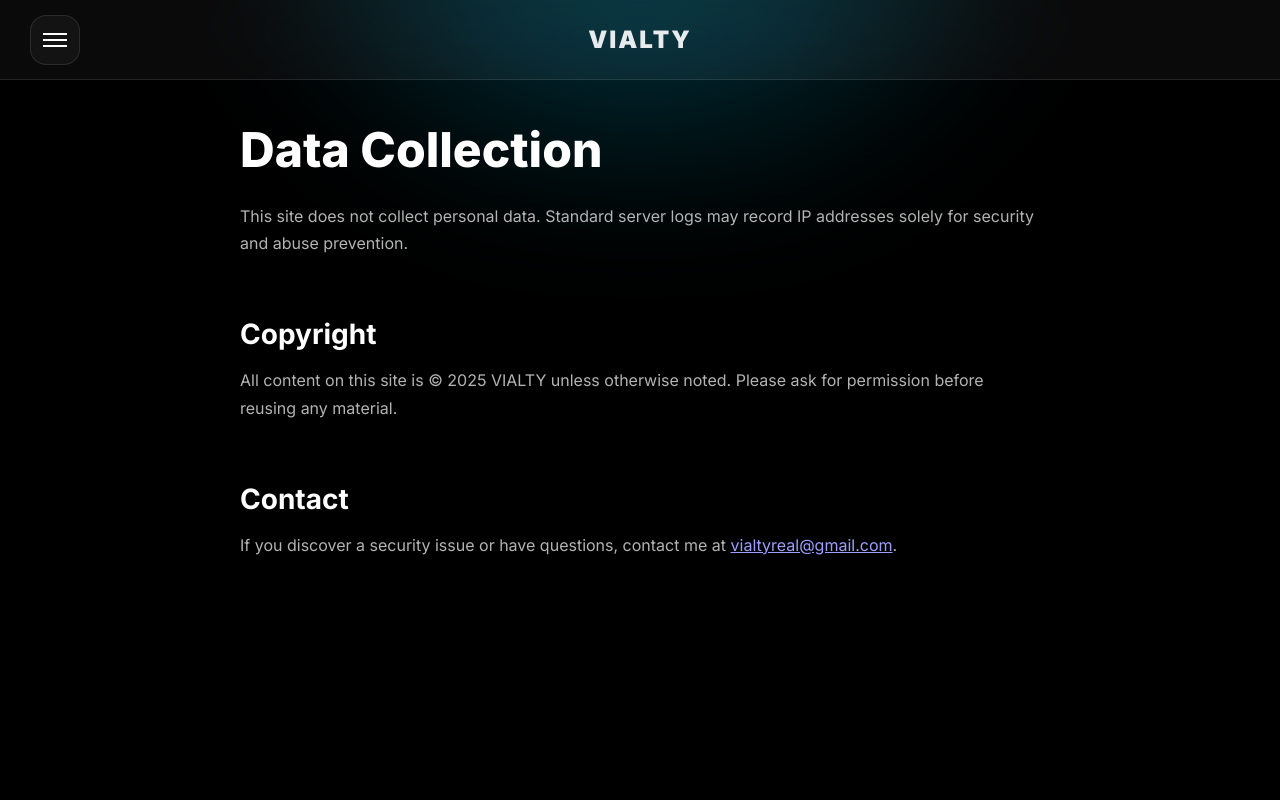
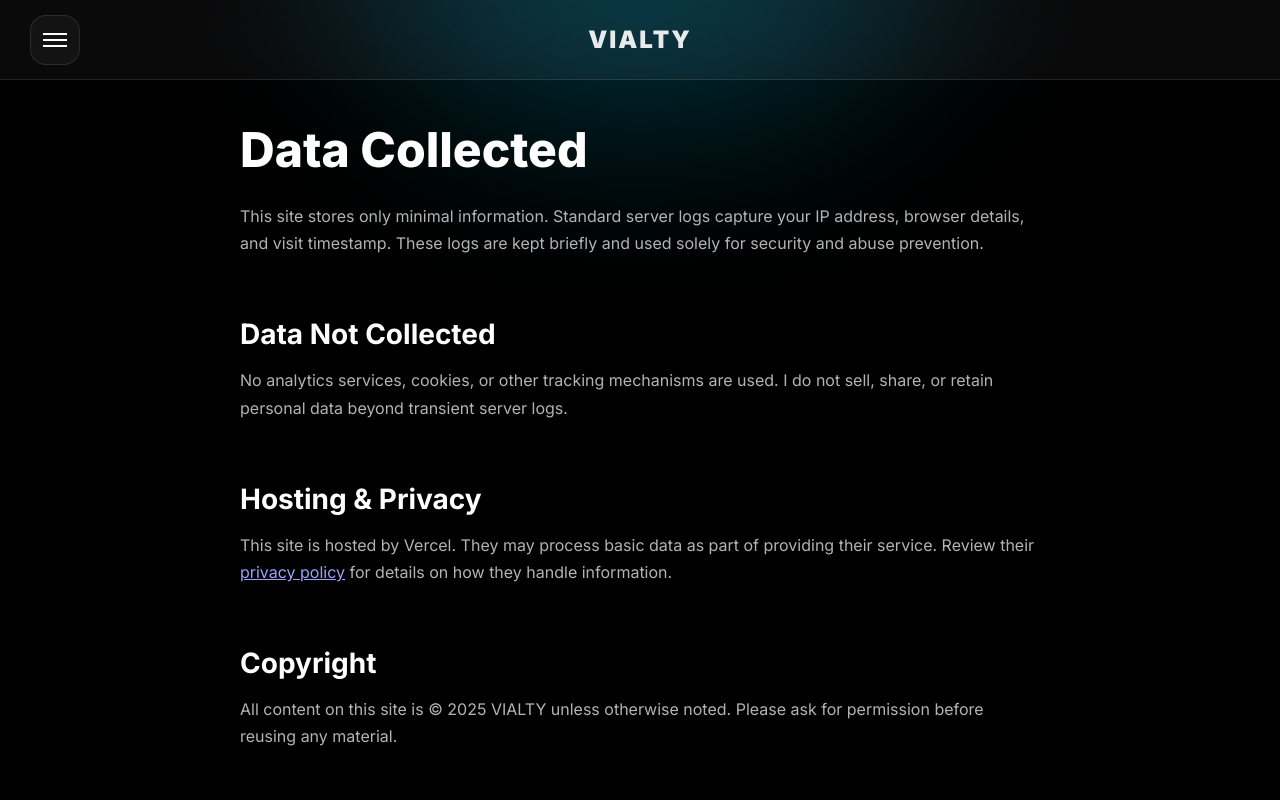
Before and after one commit to vialtyfake/vialty-blog, a website: page public/security.html in a window 1280 px wide. Shown: the top 800 px of the page. Drawn offline with Linux system fonts and the light colour scheme.

Commit message:
docs: expand security page

```diff
--- a/public/security.html
+++ b/public/security.html
@@ -42,8 +42,18 @@
       <section class="page-section">
         <div class="page-container">
           <section class="data-collection">
-            <h1>Data Collection</h1>
-            <p>This site does not collect personal data. Standard server logs may record IP addresses solely for security and abuse prevention.</p>
+            <h1>Data Collected</h1>
+            <p>This site stores only minimal information. Standard server logs capture your IP address, browser details, and visit timestamp. These logs are kept briefly and used solely for security and abuse prevention.</p>
+          </section>
+
+          <section class="data-not-collected">
+            <h2>Data Not Collected</h2>
+            <p>No analytics services, cookies, or other tracking mechanisms are used. I do not sell, share, or retain personal data beyond transient server logs.</p>
+          </section>
+
+          <section class="hosting">
+            <h2>Hosting & Privacy</h2>
+            <p>This site is hosted by Vercel. They may process basic data as part of providing their service. Review their <a href="https://vercel.com/legal/privacy-policy" target="_blank" rel="noopener noreferrer">privacy policy</a> for details on how they handle information.</p>
           </section>
 
           <section class="copyright">
```
